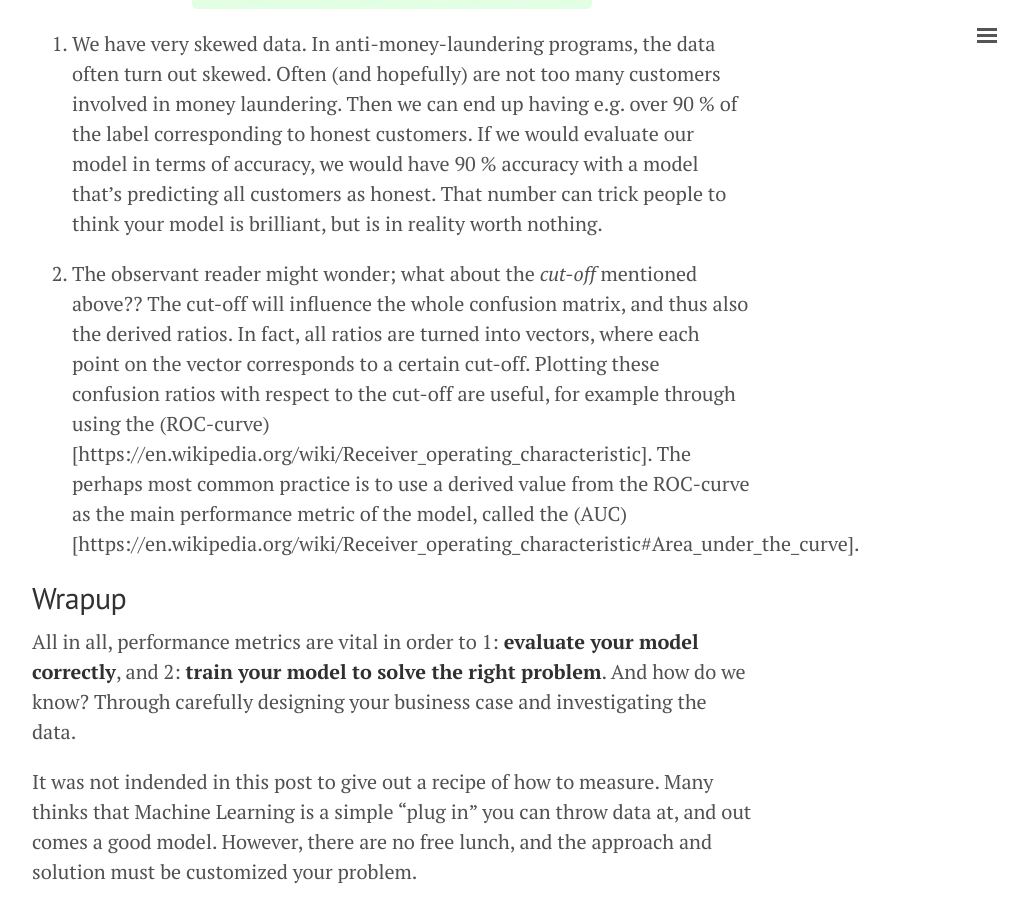
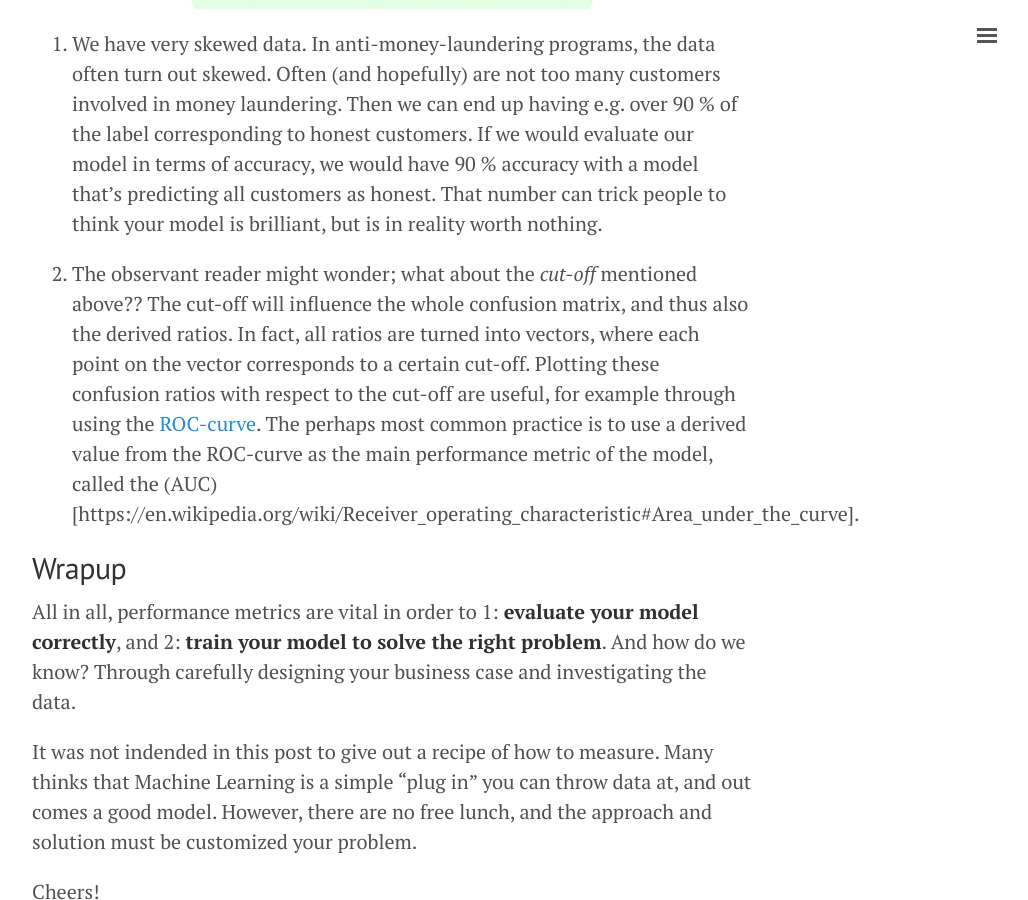
Before and after one commit to herman-hellenes/herman-hellenes.github.io, a Jekyll site: the page built from undone_posts/2017-08-28-Classification-Measure-Performance.md, in a window 1280 px wide and 900 px high, scrolled down 4515 px. Shown: the whole window, without its empty margins (248-1276 px from the left). Built offline with Jekyll 4.4.1, drawn with Linux system fonts in a browser that asks for light colours; nearby versions of some CDN libraries; comment, search, counter and statistics services are not loaded.

Commit message:
Update 2017-08-28-Classification-Measure-Performance.md

```diff
--- a/undone_posts/2017-08-28-Classification-Measure-Performance.md
+++ b/undone_posts/2017-08-28-Classification-Measure-Performance.md
@@ -69,7 +69,7 @@
 
 2. We have very skewed data. In anti-money-laundering programs, the data often turn out skewed. Often (and hopefully) are not too many customers involved in money laundering. Then we can end up having e.g. over 90 % of the label corresponding to honest customers. If we would evaluate our model in terms of accuracy, we would have 90 % accuracy with a model that's predicting all customers as honest. That number can trick people to think your model is brilliant, but is in reality worth nothing.
 
-3. The observant reader might wonder; what about the *cut-off* mentioned above?? The cut-off will influence the whole confusion matrix, and thus also the derived ratios. In fact, all ratios are turned into vectors, where each point on the vector corresponds to a certain cut-off. Plotting these confusion ratios with respect to the cut-off are useful, for example through using the (ROC-curve)[https://en.wikipedia.org/wiki/Receiver_operating_characteristic]. The perhaps most common practice is to use a derived value from the ROC-curve as the main performance metric of the model, called the (AUC)[https://en.wikipedia.org/wiki/Receiver_operating_characteristic#Area_under_the_curve].
+3. The observant reader might wonder; what about the *cut-off* mentioned above?? The cut-off will influence the whole confusion matrix, and thus also the derived ratios. In fact, all ratios are turned into vectors, where each point on the vector corresponds to a certain cut-off. Plotting these confusion ratios with respect to the cut-off are useful, for example through using the [ROC-curve](https://en.wikipedia.org/wiki/Receiver_operating_characteristic). The perhaps most common practice is to use a derived value from the ROC-curve as the main performance metric of the model, called the (AUC)[https://en.wikipedia.org/wiki/Receiver_operating_characteristic#Area_under_the_curve].
 
 ## Wrapup
 
```
